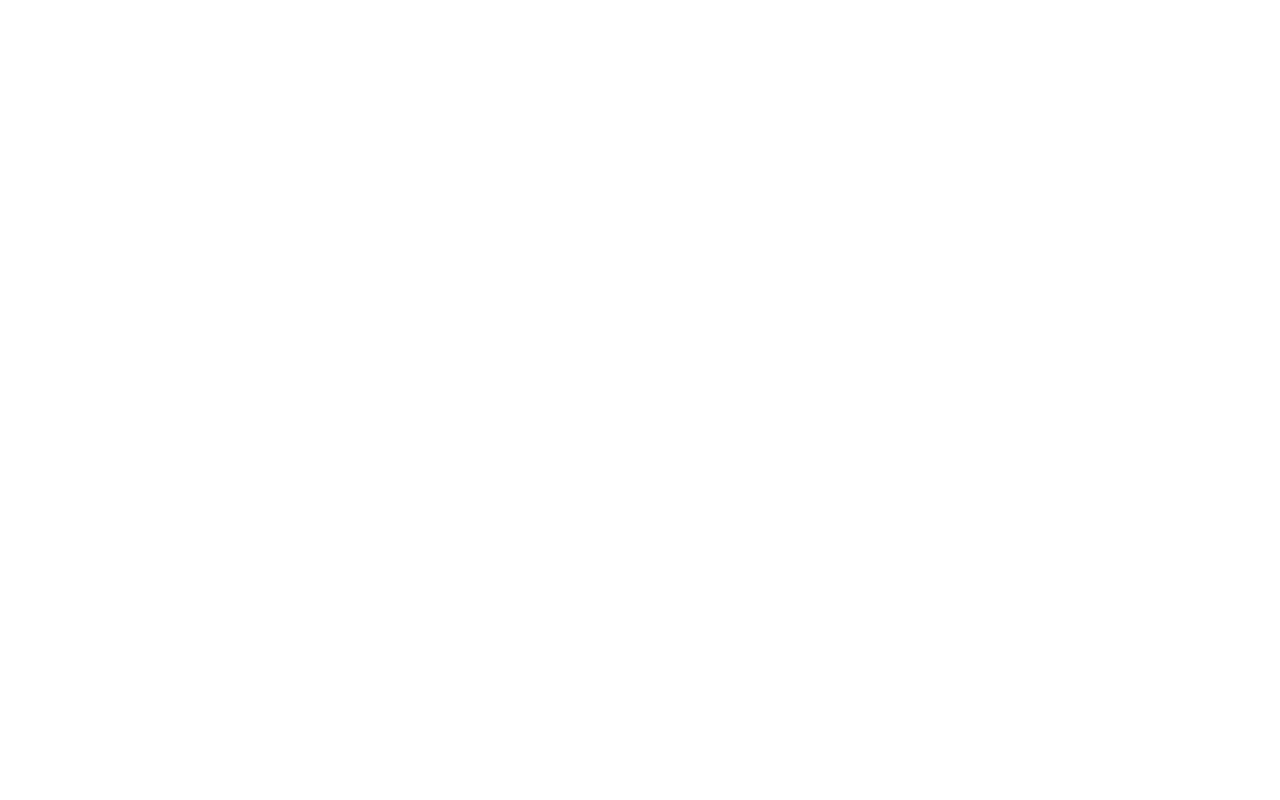
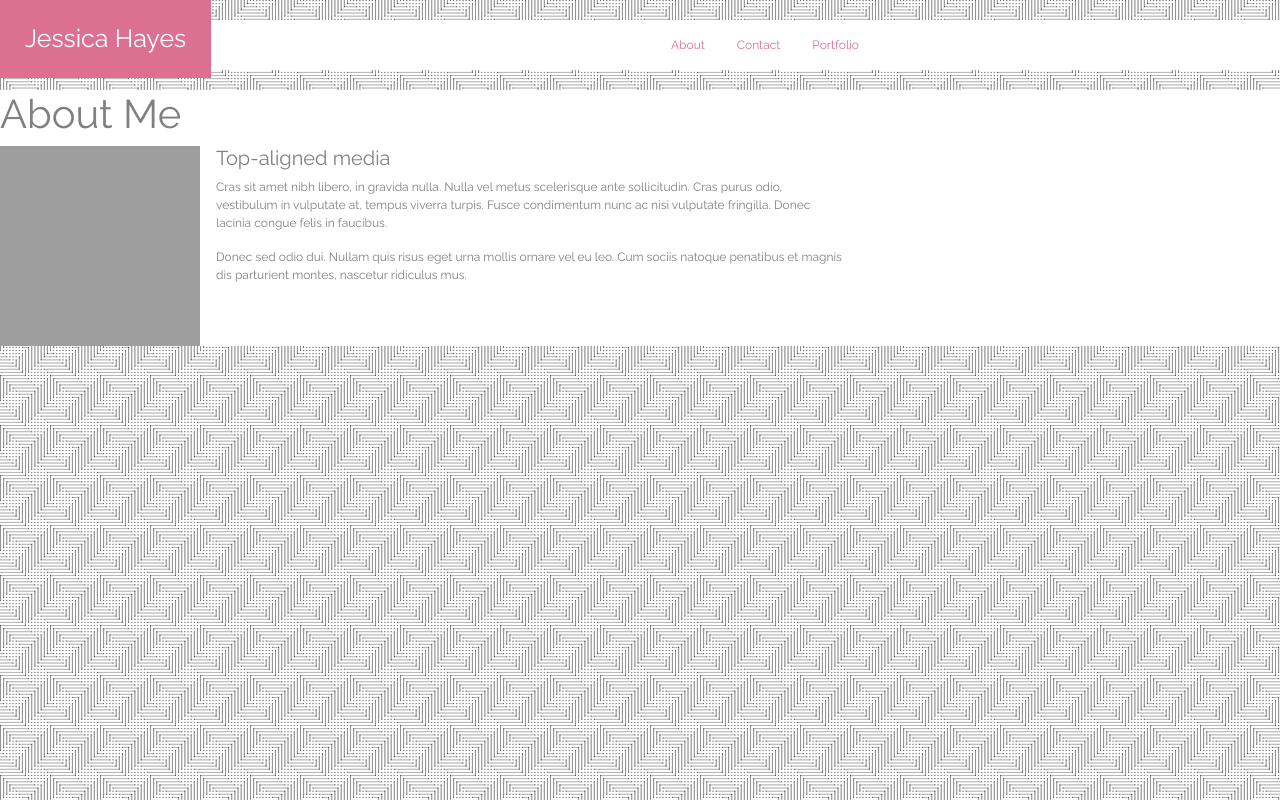
Before and after one commit to JesikaRenea/Responsive_Portfolio, a plain HTML site: page portfolio.html in a window 1280 px wide. Drawn offline with nearby package versions, Linux system fonts and the light colour scheme; grey boxes are pictures that could not be loaded.

Commit message:
Added header to Contact.HTML and Portfolio.HTML, updated google fonts ref sheet

```diff
--- a/css/responsive.css
+++ b/css/responsive.css
@@ -0,0 +1,32 @@
+body {
+    font-family: 'Raleway', sans-serif;
+    color: gray;
+    font-size: 12px;
+    background-image: url(/images/crossline-dots.png);
+}
+
+.main-container {
+    align-self: center;
+    margin: 20px auto;
+    background-color:white;
+    border-width: 15px;
+
+}
+
+span {
+    background-color: palevioletred;
+    padding: 25px;
+    font-family: 'Raleway', sans-serif;
+    font-size: 25px;
+    color: white
+}
+
+.navbar {
+    font-family: 'Raleway', sans-serif;
+    color: palevioletred;
+}
+
+a {
+    font-family: 'Raleway', sans-serif;
+    color: palevioletred;
+}
--- a/portfolio.html
+++ b/portfolio.html
@@ -4,7 +4,76 @@
 
     <title>Jessica Hayes | Portfolio</title>
 
+    <link href="https://fonts.googleapis.com/css?family=Raleway&display=swap" rel="stylesheet">
+
     <link rel="stylesheet" href="https://stackpath.bootstrapcdn.com/bootstrap/4.4.1/css/bootstrap.min.css" integrity="sha384-Vkoo8x4CGsO3+Hhxv8T/Q5PaXtkKtu6ug5TOeNV6gBiFeWPGFN9MuhOf23Q9Ifjh" crossorigin="anonymous">
+
     <link rel="stylesheet" type="text/css" href="css/responsive.css">
 
 </head>
+
+<body>
+
+    <header>
+
+        <div class="main-container"> <!--MAIN CONTAINER-->
+
+          <div class="row"> <!--ROW1-->
+
+          <!--Column1 Name-->
+            <div class="col-sm name">
+              <span>Jessica Hayes</span>
+            </div><!--Closing Column1-->
+
+          <!--Column2 Nav Bar-->
+            <div class="col-sm navbar">
+              <ul class="nav justify-content-end">
+                  <li class="nav-item">
+                    <a class="nav-link" href="index.html">About</a>
+                  </li>
+                  <li class="nav-item">
+                    <a class="nav-link" href="contact.html">Contact</a>
+                  </li>
+                  <li class="nav-item">
+                    <a class="nav-link active" href="portfolio.html">Portfolio</a>
+                  </li>
+                </ul>
+            </div> <!--Closing Nav Bar Column-->
+
+          </div> <!--Closing Header ROW-->
+        </div> <!--Closing Main CONTAINER-->
+
+        <header>
+
+
+
+      <div class="main-container">
+          <!--ROW-->
+        <div class="row">
+
+         <!--Column1-->
+         <div class="col-sm-8">
+
+            <h1>About Me</h1>
+
+            <!--MEDIA CARD-->
+            <div class="media">
+                <img src="https://placekitten.com/200/200" class="align-self-start mr-3" alt="...">
+                <div class="media-body">
+                  <h5 class="mt-0">Top-aligned media</h5>
+                  <p>Cras sit amet nibh libero, in gravida nulla. Nulla vel metus scelerisque ante sollicitudin. Cras purus odio, vestibulum in vulputate at, tempus viverra turpis. Fusce condimentum nunc ac nisi vulputate fringilla. Donec lacinia congue felis in faucibus.</p>
+                  <p>Donec sed odio dui. Nullam quis risus eget urna mollis ornare vel eu leo. Cum sociis natoque penatibus et magnis dis parturient montes, nascetur ridiculus mus.</p>
+                </div>
+              </div>
+          </div>
+
+
+
+          </div>
+
+        </div>
+      </div>
+
+
+
+</body>
```
Also changed, not shown: contact.html (+43 -0 lines), index.html (+40 -0 lines), test.html (added, +90 -0 lines), images/crossline-dots.png (added), images/full-bloom.png (added), 1 other file.
